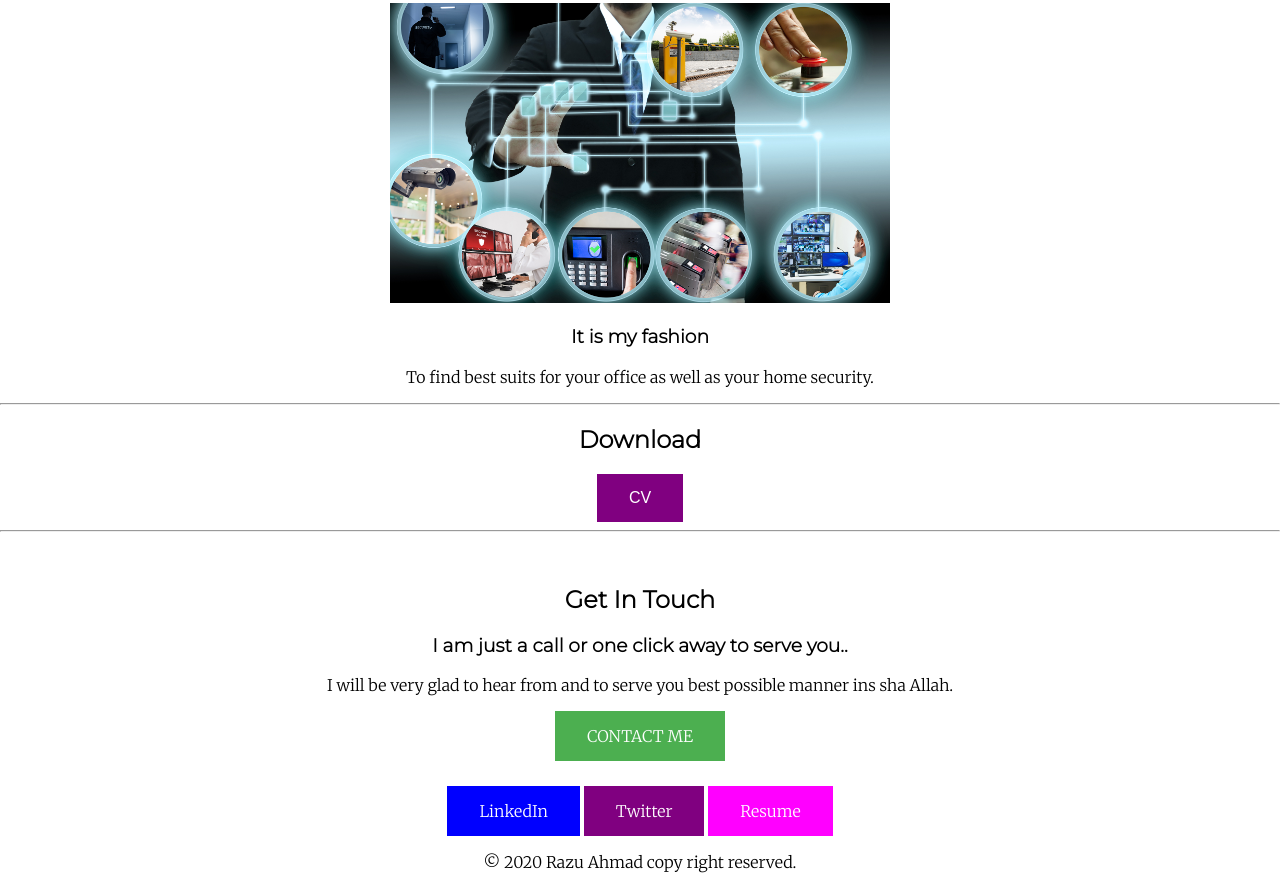
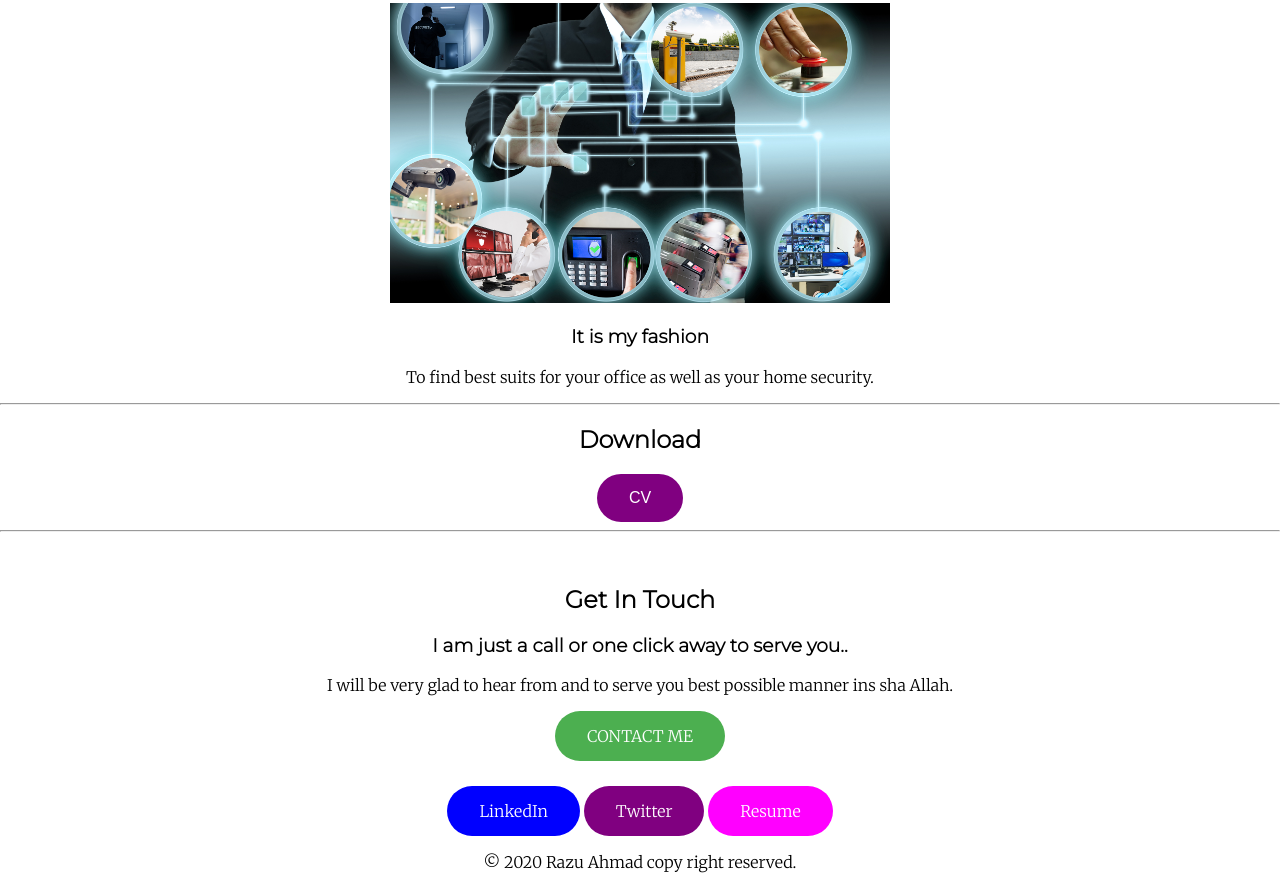
Before and after one commit to ahmad-razu/cv, a plain HTML site: page index.html in a window 1280 px wide. Shown: the part 1491-2379 px from the top of the page. Drawn offline with Linux system fonts and the light colour scheme.

Commit message:
Update styles.css

```diff
--- a/css/styles.css
+++ b/css/styles.css
@@ -59,7 +59,7 @@ h3 {
   width: 500px;
 }
 .btn {
-background-color: #4CAF50; /* Green */
+background-color: #4CAF50;
   border: none;
   color: white;
   padding: 15px 32px;
@@ -67,6 +67,7 @@ background-color: #4CAF50; /* Green */
   text-decoration: none;
   display: inline-block;
   font-size: 16px;
+  border-radius: 30px;
 }
 .footer-link1 {
   background-color: blue;
@@ -77,6 +78,7 @@ background-color: #4CAF50; /* Green */
     text-decoration: none;
     display: inline-block;
     font-size: 16px;
+    border-radius: 30px;
 }
 
 .footer-link2 {
@@ -88,6 +90,7 @@ background-color: #4CAF50; /* Green */
     text-decoration: none;
     display: inline-block;
     font-size: 16px;
+    border-radius: 30px;
   }
   .footer-link3 {
     background-color: magenta;
@@ -98,6 +101,7 @@ background-color: #4CAF50; /* Green */
       text-decoration: none;
       display: inline-block;
       font-size: 16px;
+      border-radius: 30px;
     }
 
     .button {
@@ -109,17 +113,19 @@ background-color: #4CAF50; /* Green */
   text-decoration: none;
   display: inline-block;
   font-size: 16px;
+  border-radius: 30px;
 }
 
 .button2 {
 background-color: purple;
-border: none;s
+border: none;
 color: white;
 padding: 15px 32px;
 text-align: center;
 text-decoration: none;
 display: inline-block;
 font-size: 16px;
+border-radius: 30px;
 }
 
 .contact-me {
```
